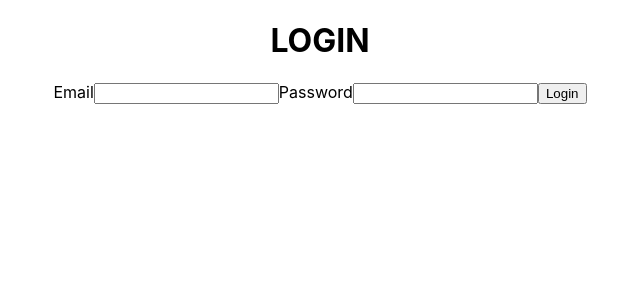
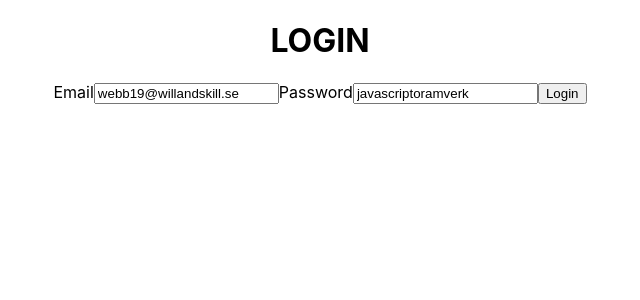
Before and after one commit to somnas/react-individuell-uppgift, a React (Create React App) app: page / in a window 1280 px wide. Shown: the top 300 px of the page, without its empty margins (320-960 px from the left). Built offline with nearby package versions, Linux system fonts and the light colour scheme.

Commit message:
populate login input fields

```diff
--- a/src/App.js
+++ b/src/App.js
@@ -5,12 +5,14 @@ function App() {
 
 
   const [formData, setFormData] = useState({
-    email: "",
-    password: ""
+    email: "webb19@willandskill.se",
+    password: "javascriptoramverk"
   })
 
   function handleOnChange(e) {
-    setFormData({...formData, [e.target.name]: e.target.value})
+    const inputName = e.target.name;
+    const inputValue = e.target.value;
+    setFormData({...formData, [inputName]: inputValue})
 
   }
 
@@ -19,9 +21,9 @@ function App() {
       <h1>LOGIN</h1>
       <form>
         <label>Email</label>
-        <input name="email" onChange={handleOnChange}/>
+        <input name="email" value={formData.email} onChange={handleOnChange}/>
         <label>Password</label>
-        <input name="password" onChange={handleOnChange}/>
+        <input name="password" value={formData.password} onChange={handleOnChange}/>
         <button type="submit">Login</button>
       </form>
     </div>
```
Also changed, not shown: 1 other file (tests, documents, lock files or other folders).
